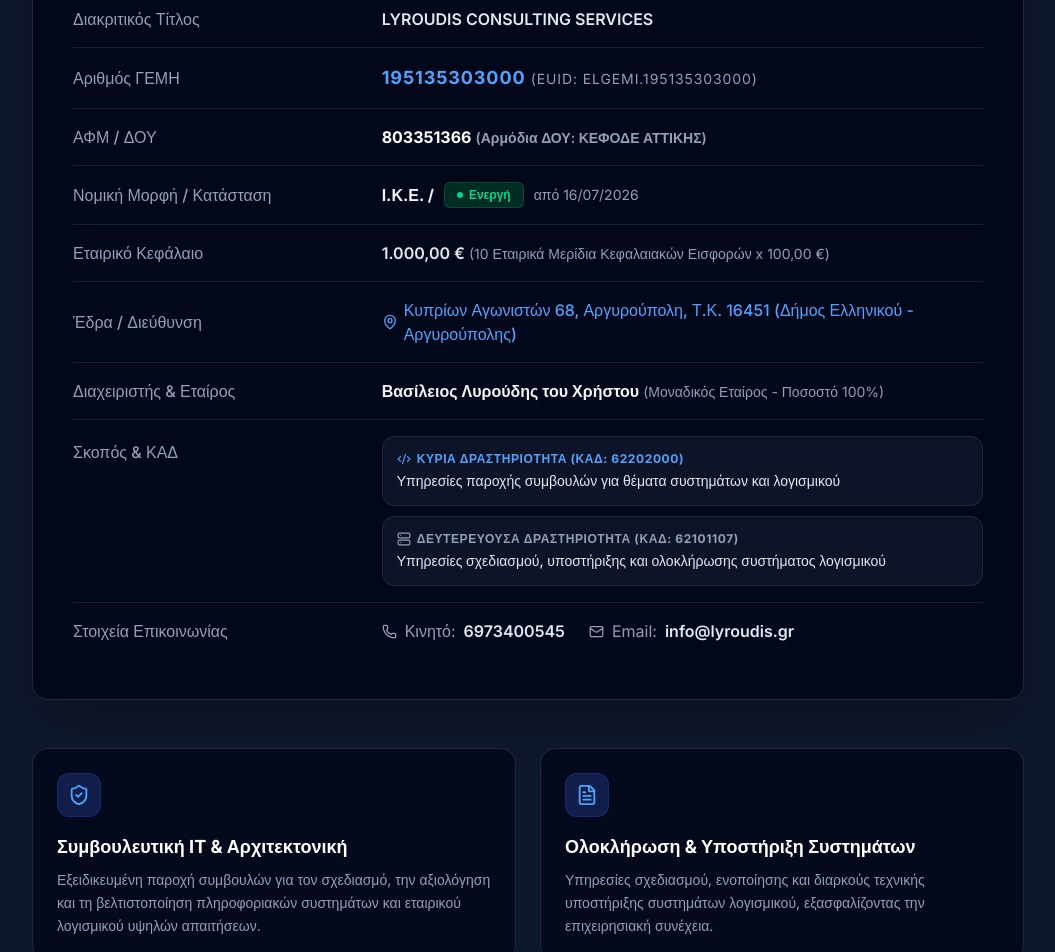
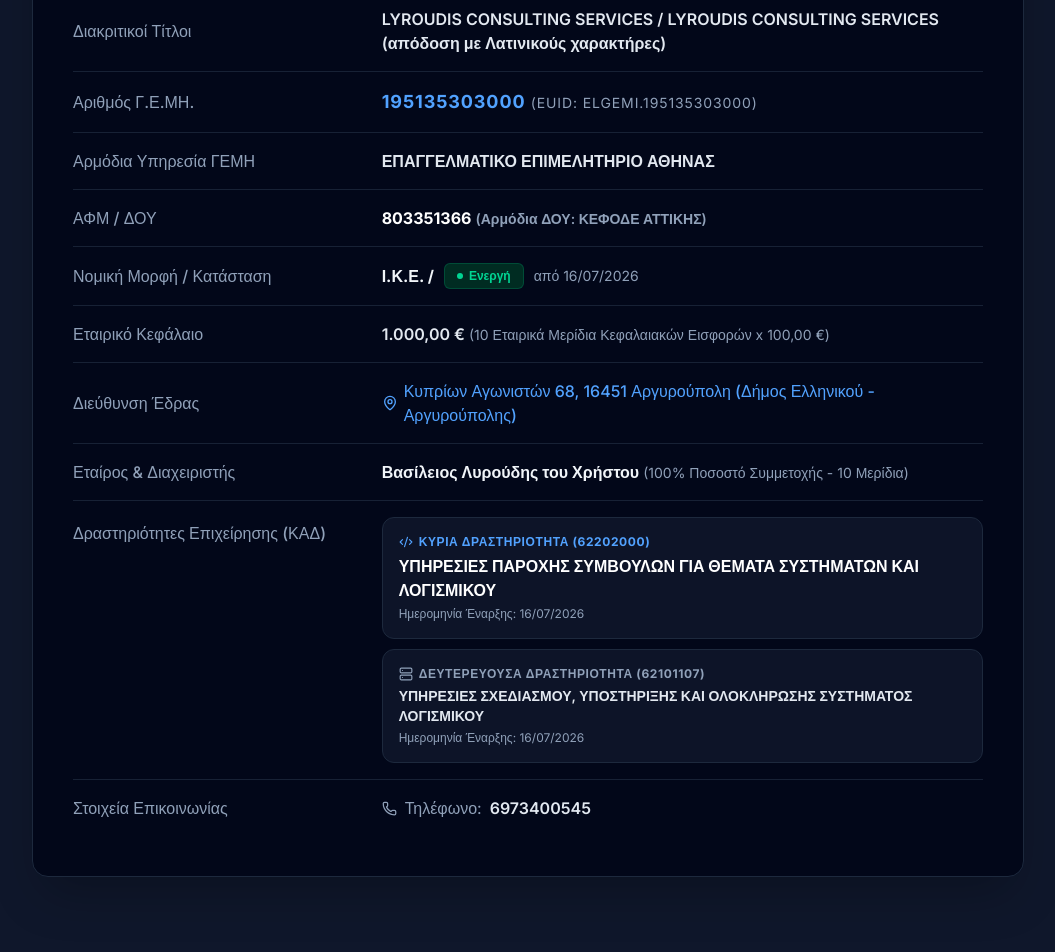
Before and after one commit to sgk-gr/miminoni, a Next.js app: page / in a window 1280 px wide. Shown: the part 560-1512 px from the top of the page, without its empty margins (112-1167 px from the left). Built offline with nearby package versions, Linux system fonts and the light colour scheme.

Commit message:
Restrict text strictly to official GEMI statutory description

```diff
--- a/src/app/page.tsx
+++ b/src/app/page.tsx
@@ -21,7 +21,7 @@
               </div>
               <div>
                 <span className="font-bold text-lg md:text-xl tracking-tight text-slate-100 block">LYROUDIS CONSULTING SERVICES</span>
-                <span className="text-xs text-slate-400 font-mono tracking-wider">IT & SOFTWARE SOLUTIONS</span>
+                <span className="text-xs text-slate-400 font-mono tracking-wider">ΜΟΝΟΠΡΟΣΩΠΗ Ι.Κ.Ε.</span>
               </div>
             </div>
 
@@ -73,7 +73,7 @@
             {/* Επωνυμία με λατινικούς χαρακτήρες */}
             <div className="grid grid-cols-1 md:grid-cols-12 py-4 gap-2 md:gap-4 items-center">
               <div className="md:col-span-4 text-slate-400 font-medium">
-                Επωνυμία (Λατινικά)
+                Επωνυμία με λατινικούς χαρακτήρες
               </div>
               <div className="md:col-span-8 font-semibold text-slate-200">
                 LYROUDIS CONSULTING SERVICES SINGLE MEMBER P.C.
@@ -83,24 +83,34 @@
             {/* Διακριτικοί Τίτλοι */}
             <div className="grid grid-cols-1 md:grid-cols-12 py-4 gap-2 md:gap-4 items-center">
               <div className="md:col-span-4 text-slate-400 font-medium">
-                Διακριτικός Τίτλος
+                Διακριτικοί Τίτλοι
               </div>
               <div className="md:col-span-8 font-semibold text-slate-200">
-                LYROUDIS CONSULTING SERVICES
+                LYROUDIS CONSULTING SERVICES / LYROUDIS CONSULTING SERVICES (απόδοση με Λατινικούς χαρακτήρες)
               </div>
             </div>
 
             {/* Αριθμός ΓΕΜΗ */}
             <div className="grid grid-cols-1 md:grid-cols-12 py-4 gap-2 md:gap-4 items-center">
               <div className="md:col-span-4 text-slate-400 font-medium">
-                Αριθμός ΓΕΜΗ
+                Αριθμός Γ.Ε.ΜΗ.
               </div>
               <div className="md:col-span-8 font-bold text-blue-400 font-mono tracking-wider text-base md:text-lg">
                 195135303000 <span className="font-normal text-slate-400 text-xs md:text-sm font-sans">(EUID: ELGEMI.195135303000)</span>
               </div>
             </div>
 
-            {/* ΑΦΜ */}
+            {/* Αρμόδια Υπηρεσία ΓΕΜΗ */}
+            <div className="grid grid-cols-1 md:grid-cols-12 py-4 gap-2 md:gap-4 items-center">
+              <div className="md:col-span-4 text-slate-400 font-medium">
+                Αρμόδια Υπηρεσία ΓΕΜΗ
+              </div>
+              <div className="md:col-span-8 font-semibold text-slate-200">
+                ΕΠΑΓΓΕΛΜΑΤΙΚΟ ΕΠΙΜΕΛΗΤΗΡΙΟ ΑΘΗΝΑΣ
+              </div>
+            </div>
+
+            {/* ΑΦΜ / ΔΟΥ */}
             <div className="grid grid-cols-1 md:grid-cols-12 py-4 gap-2 md:gap-4 items-center">
               <div className="md:col-span-4 text-slate-400 font-medium">
                 ΑΦΜ / ΔΟΥ
@@ -137,7 +147,7 @@
             {/* Έδρα / Διεύθυνση */}
             <div className="grid grid-cols-1 md:grid-cols-12 py-4 gap-2 md:gap-4 items-center">
               <div className="md:col-span-4 text-slate-400 font-medium">
-                Έδρα / Διεύθυνση
+                Διεύθυνση Έδρας
               </div>
               <div className="md:col-span-8 font-medium text-slate-200">
                 <a
@@ -147,7 +157,7 @@
                   className="text-blue-400 hover:text-blue-300 hover:underline inline-flex items-center gap-1.5 transition-colors"
                 >
                   <MapPin size={16} className="text-blue-400 shrink-0" />
-                  Κυπρίων Αγωνιστών 68, Αργυρούπολη, Τ.Κ. 16451 (Δήμος Ελληνικού - Αργυρούπολης)
+                  Κυπρίων Αγωνιστών 68, 16451 Αργυρούπολη (Δήμος Ελληνικού - Αργυρούπολης)
                 </a>
               </div>
             </div>
@@ -155,30 +165,32 @@
             {/* Διαχειριστής & Εταίρος */}
             <div className="grid grid-cols-1 md:grid-cols-12 py-4 gap-2 md:gap-4 items-center">
               <div className="md:col-span-4 text-slate-400 font-medium">
-                Διαχειριστής & Εταίρος
+                Εταίρος & Διαχειριστής
               </div>
               <div className="md:col-span-8 font-semibold text-slate-100">
-                Βασίλειος Λυρούδης του Χρήστου <span className="font-normal text-slate-400 text-sm">(Μοναδικός Εταίρος - Ποσοστό 100%)</span>
+                Βασίλειος Λυρούδης του Χρήστου <span className="font-normal text-slate-400 text-sm">(100% Ποσοστό Συμμετοχής - 10 Μερίδια)</span>
               </div>
             </div>
 
-            {/* Δραστηριότητες (ΚΑΔ) */}
+            {/* Δραστηριότητες επιχείρησης (ΚΑΔ) */}
             <div className="grid grid-cols-1 md:grid-cols-12 py-4 gap-2 md:gap-4 items-start">
               <div className="md:col-span-4 text-slate-400 font-medium pt-1">
-                Σκοπός & ΚΑΔ
+                Δραστηριότητες Επιχείρησης (ΚΑΔ)
               </div>
               <div className="md:col-span-8 space-y-2.5">
-                <div className="bg-slate-900/90 p-3.5 rounded-xl border border-slate-800">
+                <div className="bg-slate-900/90 p-4 rounded-xl border border-slate-800">
                   <div className="font-bold text-xs text-blue-400 uppercase tracking-wider mb-1 flex items-center gap-1.5">
-                    <Code2 size={14} /> Κύρια Δραστηριότητα (ΚΑΔ: 62202000)
+                    <Code2 size={14} /> Κύρια Δραστηριότητα (62202000)
                   </div>
-                  <div className="text-slate-200 text-sm font-medium">Υπηρεσίες παροχής συμβουλών για θέματα συστημάτων και λογισμικού</div>
+                  <div className="text-white text-base font-bold">ΥΠΗΡΕΣΙΕΣ ΠΑΡΟΧΗΣ ΣΥΜΒΟΥΛΩΝ ΓΙΑ ΘΕΜΑΤΑ ΣΥΣΤΗΜΑΤΩΝ ΚΑΙ ΛΟΓΙΣΜΙΚΟΥ</div>
+                  <div className="text-xs text-slate-400 mt-1">Ημερομηνία Έναρξης: 16/07/2026</div>
                 </div>
-                <div className="bg-slate-900/90 p-3.5 rounded-xl border border-slate-800">
+                <div className="bg-slate-900/90 p-4 rounded-xl border border-slate-800">
                   <div className="font-bold text-xs text-slate-400 uppercase tracking-wider mb-1 flex items-center gap-1.5">
-                    <Server size={14} /> Δευτερεύουσα Δραστηριότητα (ΚΑΔ: 62101107)
+                    <Server size={14} /> Δευτερεύουσα Δραστηριότητα (62101107)
                   </div>
-                  <div className="text-slate-200 text-sm font-medium">Υπηρεσίες σχεδιασμού, υποστήριξης και ολοκλήρωσης συστήματος λογισμικού</div>
+                  <div className="text-slate-200 text-sm font-semibold">ΥΠΗΡΕΣΙΕΣ ΣΧΕΔΙΑΣΜΟΥ, ΥΠΟΣΤΗΡΙΞΗΣ ΚΑΙ ΟΛΟΚΛΗΡΩΣΗΣ ΣΥΣΤΗΜΑΤΟΣ ΛΟΓΙΣΜΙΚΟΥ</div>
+                  <div className="text-xs text-slate-400 mt-1">Ημερομηνία Έναρξης: 16/07/2026</div>
                 </div>
               </div>
             </div>
@@ -191,40 +203,12 @@
               <div className="md:col-span-8 flex flex-wrap items-center gap-x-6 gap-y-2 text-slate-200 font-semibold">
                 <div className="flex items-center gap-2">
                   <Phone size={15} className="text-slate-400" />
-                  <span className="text-slate-400 font-normal">Κινητό:</span>
+                  <span className="text-slate-400 font-normal">Τηλέφωνο:</span>
                   <a href="tel:6973400545" className="hover:text-blue-400 transition-colors font-mono">6973400545</a>
-                </div>
-                <div className="flex items-center gap-2">
-                  <Mail size={15} className="text-slate-400" />
-                  <span className="text-slate-400 font-normal">Email:</span>
-                  <a href="mailto:info@lyroudis.gr" className="hover:text-blue-400 transition-colors">info@lyroudis.gr</a>
                 </div>
               </div>
             </div>
 
-          </div>
-        </div>
-
-        {/* Executive Services Cards */}
-        <div className="grid grid-cols-1 md:grid-cols-2 gap-6 mb-12">
-          <div className="bg-slate-950/80 p-6 rounded-2xl border border-slate-800 shadow-xl">
-            <div className="w-11 h-11 bg-blue-950/80 text-blue-400 rounded-xl border border-blue-800/40 flex items-center justify-center mb-4">
-              <ShieldCheck size={22} />
-            </div>
-            <h3 className="font-bold text-white text-lg mb-2">Συμβουλευτική IT & Αρχιτεκτονική</h3>
-            <p className="text-slate-400 text-sm leading-relaxed">
-              Εξειδικευμένη παροχή συμβουλών για τον σχεδιασμό, την αξιολόγηση και τη βελτιστοποίηση πληροφοριακών συστημάτων και εταιρικού λογισμικού υψηλών απαιτήσεων.
-            </p>
-          </div>
-
-          <div className="bg-slate-950/80 p-6 rounded-2xl border border-slate-800 shadow-xl">
-            <div className="w-11 h-11 bg-blue-950/80 text-blue-400 rounded-xl border border-blue-800/40 flex items-center justify-center mb-4">
-              <FileText size={22} />
-            </div>
-            <h3 className="font-bold text-white text-lg mb-2">Ολοκλήρωση & Υποστήριξη Συστημάτων</h3>
-            <p className="text-slate-400 text-sm leading-relaxed">
-              Υπηρεσίες σχεδιασμού, ενοποίησης και διαρκούς τεχνικής υποστήριξης συστημάτων λογισμικού, εξασφαλίζοντας την επιχειρησιακή συνέχεια.
-            </p>
           </div>
         </div>
       </main>
@@ -235,7 +219,7 @@
 
           <div className="mb-10 pb-8 border-b border-slate-800/80">
             <div className="text-xs uppercase tracking-widest text-slate-500 font-semibold mb-3">
-              Εταιρική Δημοσιότητα Ι.Κ.Ε. / ΓΕΜΗ
+              Στοιχεία Δημοσιότητας Ι.Κ.Ε. / ΓΕΜΗ
             </div>
 
             <div className="flex items-center justify-center gap-3 text-2xl md:text-3xl font-extrabold tracking-tight text-white mb-2">
@@ -252,7 +236,7 @@
           {/* Sub-footer details & credits */}
           <div className="flex flex-col md:flex-row items-center justify-between gap-4 text-xs text-slate-500">
             <div className="text-center md:text-left leading-relaxed">
-              © 2026 Lyroudis Consulting Services Μονοπρόσωπη Ι.Κ.Ε. | ΓΕΜΗ: 195135303000 | ΑΦΜ: 803351366
+              © 2026 LYROUDIS CONSULTING SERVICES ΜΟΝΟΠΡΟΣΩΠΗ Ι.Κ.Ε. | ΓΕΜΗ: 195135303000 | ΑΦΜ: 803351366
             </div>
             <div className="flex items-center gap-3 shrink-0">
               <span className="text-slate-400">Δημιουργήθηκε από sgk.gr</span>
```
